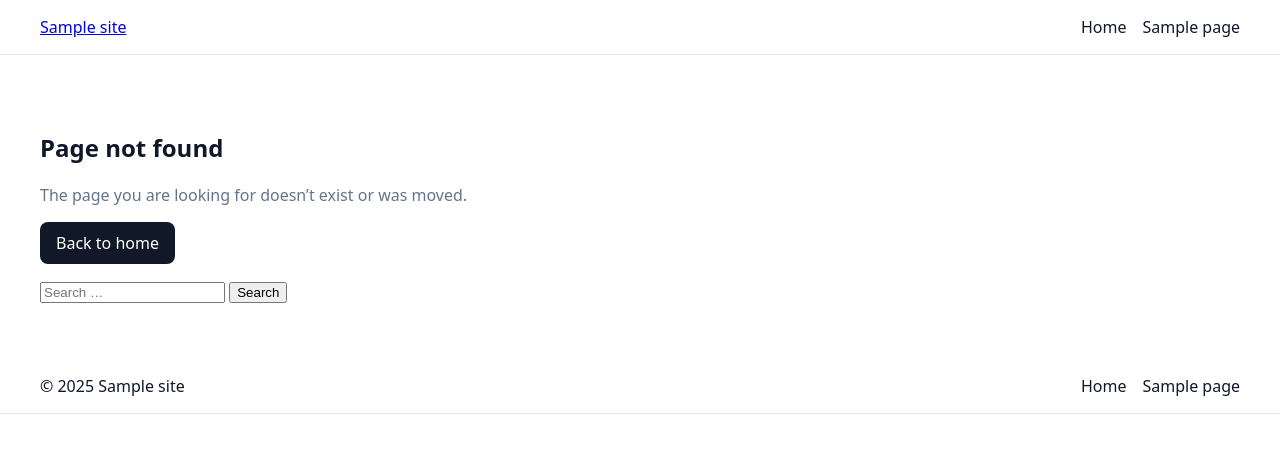
After one commit to mokich45usa-ctrl/git_exercise, a WordPress theme: template wp-theme/git-exercise/404.php in a window 1280 px wide. The commit adds this page. Shown: the top 453 px of the page. Run offline with PHP 8.4 and a stand-in for WordPress, Linux system fonts and the light colour scheme; the site name, menu and one post (Sample post) are stand-ins, and other content is empty.

Commit message:
feat(wp-theme): auto-setup Home page/menus on activation, add styles, page.php & 404.php

```diff
--- /dev/null
+++ b/wp-theme/git-exercise/404.php
@@ -0,0 +1,11 @@
+<?php if (!defined('ABSPATH')) exit; ?>
+<?php get_header(); ?>
+
+<section class="section container">
+  <h1><?php esc_html_e('Page not found', 'git-exercise'); ?></h1>
+  <p class="muted"><?php esc_html_e('The page you are looking for doesn’t exist or was moved.', 'git-exercise'); ?></p>
+  <p><a class="button" href="<?php echo esc_url(home_url('/')); ?>"><?php esc_html_e('Back to home', 'git-exercise'); ?></a></p>
+  <?php get_search_form(); ?>
+</section>
+
+<?php get_footer(); ?>
--- a/wp-theme/git-exercise/functions.php
+++ b/wp-theme/git-exercise/functions.php
@@ -339,3 +339,69 @@ add_action('acf/init', function () {
         'description' => __('Content settings for the homepage sections.', 'git-exercise'),
     ]);
 });
+
+// Auto-setup on theme activation: create Home page, set as front page, create menus
+add_action('after_switch_theme', function () {
+    // Create "Главная" page if not exists
+    $home_page = get_page_by_path('glavnaya');
+    if (!$home_page) {
+        $home_page_id = wp_insert_post([
+            'post_title'   => 'Главная',
+            'post_name'    => 'glavnaya',
+            'post_status'  => 'publish',
+            'post_type'    => 'page',
+            'post_content' => '',
+        ]);
+        $home_page = get_post($home_page_id);
+    }
+
+    if ($home_page) {
+        // Set static front page
+        update_option('show_on_front', 'page');
+        update_option('page_on_front', $home_page->ID);
+    }
+
+    // Ensure menus exist and assign to locations
+    $locations = get_theme_mod('nav_menu_locations');
+    if (!is_array($locations)) {
+        $locations = [];
+    }
+
+    // Primary menu
+    $primary_menu = wp_get_nav_menu_object('Primary');
+    if (!$primary_menu) {
+        $primary_menu_id = wp_create_nav_menu('Primary');
+        // Add Home link
+        if (!is_wp_error($primary_menu_id)) {
+            wp_update_nav_menu_item($primary_menu_id, 0, [
+                'menu-item-title'  => __('Home', 'git-exercise'),
+                'menu-item-url'    => home_url('/'),
+                'menu-item-status' => 'publish',
+            ]);
+        }
+        $primary_menu = wp_get_nav_menu_object($primary_menu_id);
+    }
+
+    // Footer menu
+    $footer_menu = wp_get_nav_menu_object('Footer');
+    if (!$footer_menu) {
+        $footer_menu_id = wp_create_nav_menu('Footer');
+        if (!is_wp_error($footer_menu_id)) {
+            wp_update_nav_menu_item($footer_menu_id, 0, [
+                'menu-item-title'  => __('Contact', 'git-exercise'),
+                'menu-item-url'    => '#contact',
+                'menu-item-status' => 'publish',
+            ]);
+        }
+        $footer_menu = wp_get_nav_menu_object($footer_menu_id);
+    }
+
+    // Assign
+    if ($primary_menu && isset($primary_menu->term_id)) {
+        $locations['primary'] = (int) $primary_menu->term_id;
+    }
+    if ($footer_menu && isset($footer_menu->term_id)) {
+        $locations['footer'] = (int) $footer_menu->term_id;
+    }
+    set_theme_mod('nav_menu_locations', $locations);
+});
--- a/wp-theme/git-exercise/style.css
+++ b/wp-theme/git-exercise/style.css
@@ -41,3 +41,20 @@ body {
 .section { padding: 56px 0; }
 .section h2 { font-size: 32px; margin: 0 0 16px; }
 .muted { color: #64748b; }
+
+.button {
+  display: inline-block;
+  padding: 10px 16px;
+  border-radius: 8px;
+  background: #111827;
+  color: white;
+  text-decoration: none;
+}
+
+@media (max-width: 1024px) {
+  .container { padding: 0 12px; }
+}
+@media (max-width: 768px) {
+  .section { padding: 40px 0; }
+  .section h2 { font-size: 26px; }
+}
```
Also changed, not shown: wp-theme/git-exercise/page.php (added, +13 -0 lines).
